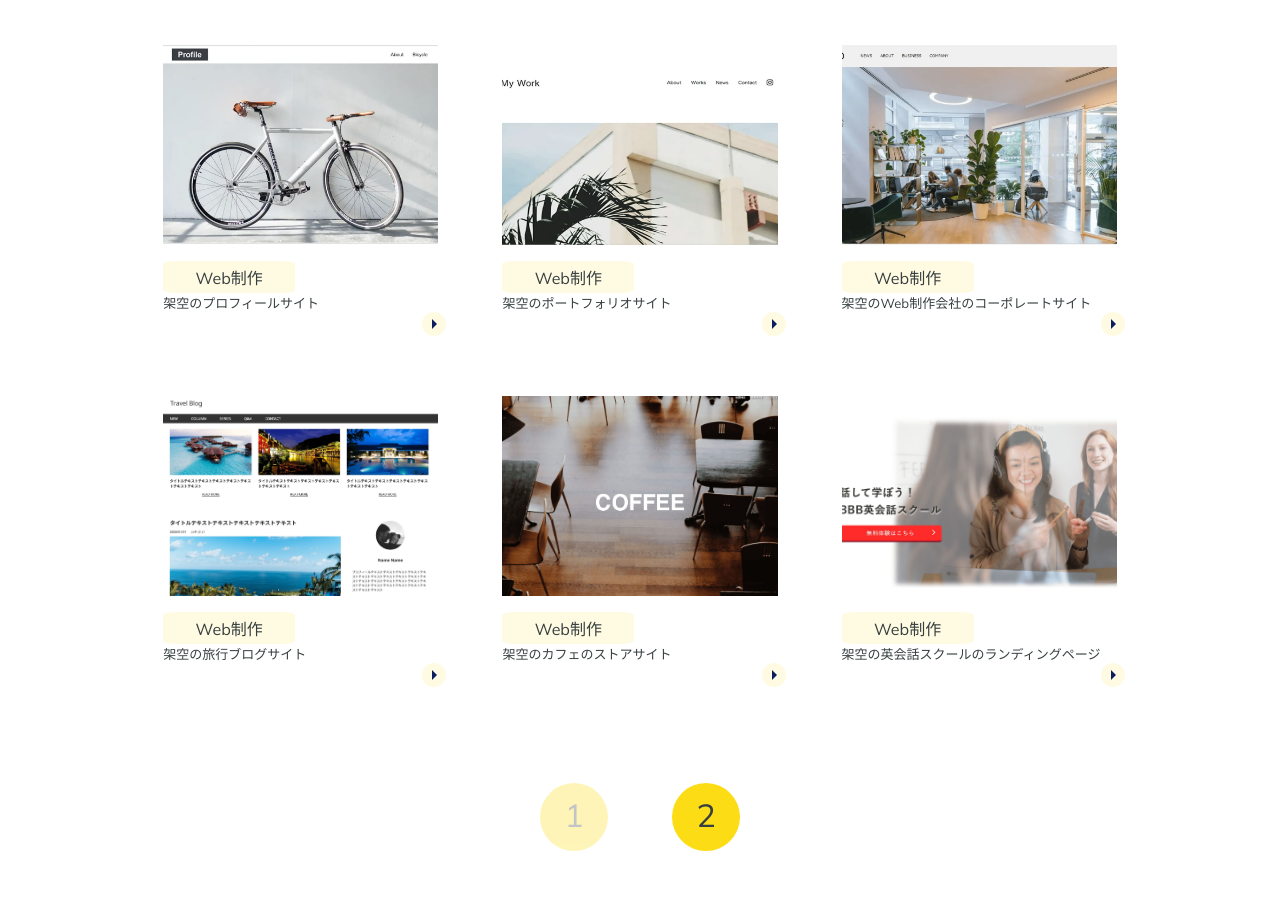
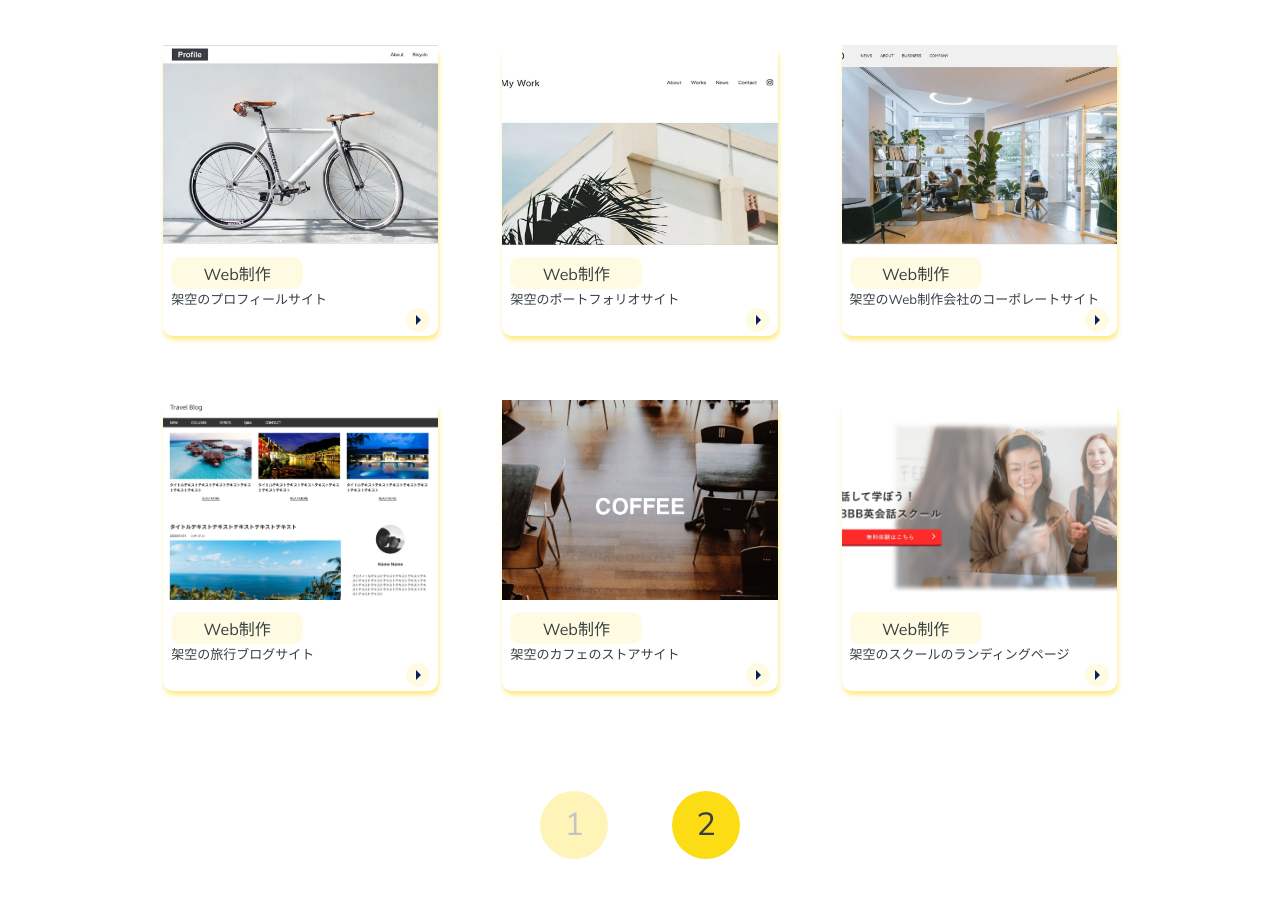
Before and after one commit to tomomi-ksjm/web-dev-learning, a plain HTML site: page myportfolio/works.html in a window 1280 px wide. Shown: the part 173-1070 px from the top of the page. Drawn offline with nearby package versions, Linux system fonts and the light colour scheme; some packages are replaced by stand-ins of ours.

Commit message:
works card update

```diff
--- a/myportfolio/styling/style.css
+++ b/myportfolio/styling/style.css
@@ -11,6 +11,7 @@
     --color-accent: #fcdc14;
     --color-text-header: #0c1e5e;
     --color-text: #373f41;
+
 
 }
 
@@ -272,11 +273,11 @@ img {
 }
 
 .workcategory {
-    margin-top: 12px;
+    margin-top:8px;
     width: 132px;
     background-color: var(--color-main);
     padding: 4px 16px;
-    border-radius: 10%;
+    border-radius: 10px;
 
     p {
         font-size: 1rem;
@@ -380,9 +381,18 @@ img {
     font-size: 13px;
 
 }
+.works-card {
+    border-radius: 10px;
+    box-shadow: 1px 4px 4px rgb(252 220 20 / 50%);
+
+}
+.works-desc {
+    padding: 0px 8px 8px 8px ;
+}
 
 .works-arrow {
     text-align: right;
+    padding-right: 8px;
 
 
 }
--- a/myportfolio/works.html
+++ b/myportfolio/works.html
@@ -49,18 +49,24 @@
             <ul class="works-list">
                 <li class="works-card">
                     <img src="img/works1.jpg" alt="" class="works-img">
+                    <div class="works-desc">
                         <div class="workcategory">
                             <p>Web制作</p>
                         </div>
+
                         <p class="works-list-text">
                             架空のプロフィールサイト
                         </p>
                         <div class="works-arrow">
                             <a href="#" class="arrow"></a>
                         </div>
+                    </div>
+
                 </li>
                 <li class="works-card">
                     <img src="img/works2.jpg" alt="" class="works-img">
+                    <div class="works-desc">
+
                         <div class="workcategory">
                             <p>Web制作</p>
                         </div>
@@ -70,9 +76,12 @@
                         <div class="works-arrow">
                             <a href="#" class="arrow"></a>
                         </div>
+                    </div>
                 </li>
                 <li class="works-card">
                     <img src="img/works3.jpg" alt="" class="works-img">
+                    <div class="works-desc">
+
                         <div class="workcategory">
                             <p>Web制作</p>
                         </div>
@@ -82,9 +91,12 @@
                         <div class="works-arrow">
                             <a href="#" class="arrow"></a>
                         </div>
+                    </div>
                 </li>
                 <li class="works-card">
                     <img src="img/works4.jpg" alt="" class="works-img">
+                    <div class="works-desc">
+
                         <div class="workcategory">
                             <p>Web制作</p>
                         </div>
@@ -94,9 +106,12 @@
                         <div class="works-arrow">
                             <a href="#" class="arrow"></a>
                         </div>
+                    </div>
                 </li>
                 <li class="works-card">
                     <img src="img/works5.jpg" alt="" class="works-img">
+                    <div class="works-desc">
+
                         <div class="workcategory">
                             <p>Web制作</p>
                         </div>
@@ -106,17 +121,21 @@
                         <div class="works-arrow">
                             <a href="#" class="arrow"></a>
                         </div>
+                    </div>
                 </li>
                 <li class="works-card">
                     <img src="img/works6.jpg" alt="" class="works-img">
+                    <div class="works-desc">
+
                         <div class="workcategory">
                             <p>Web制作</p>
                         </div>
                         <p class="works-list-text">
-                        架空の英会話スクールのランディングページ
+                            架空のスクールのランディングページ
                         </p>
                         <div class="works-arrow">
                             <a href="#" class="arrow"></a>
+                        </div>
                     </div>
                 </li>
 
```
Lines whose indentation alone changed are shown as unchanged.
